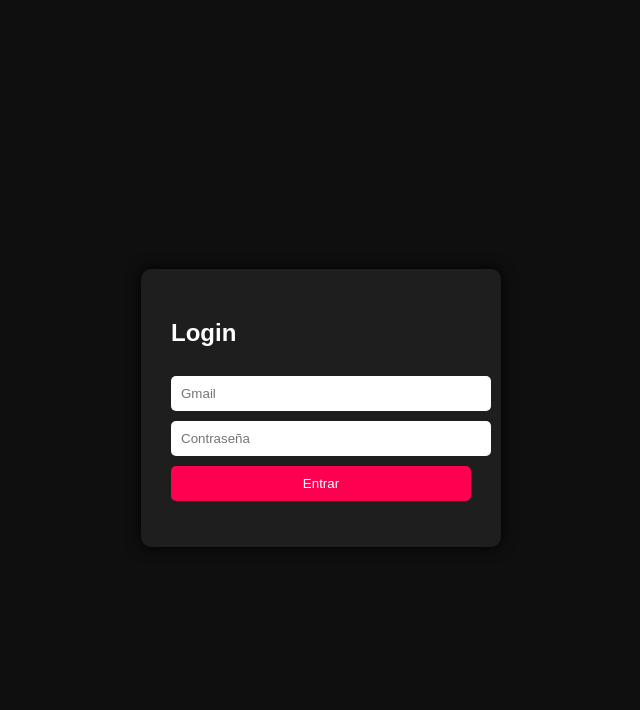
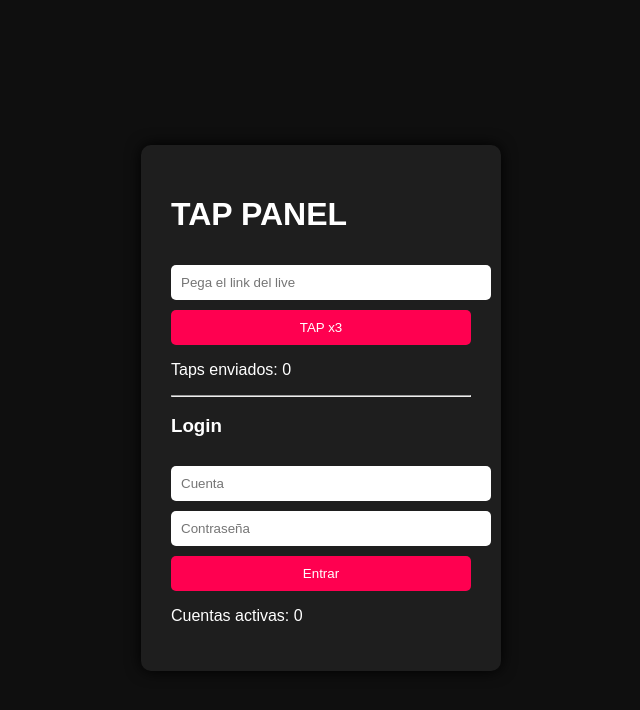
Before and after one commit to khassamx/Tap-Penel, a plain HTML site: page index.html in a window 1280 px wide. Shown: the whole page, without its empty margins (319-959 px from the left). Drawn offline with Linux system fonts and the light colour scheme.

Commit message:
Actualizar index.html

```diff
--- a/index.html
+++ b/index.html
@@ -2,7 +2,7 @@
 <html>
 <head>
 <meta charset="UTF-8">
-<title>Login Panel</title>
+<title>Tap Panel</title>
 <link rel="stylesheet" href="style.css">
 </head>
 
@@ -10,14 +10,24 @@
 
 <div class="panel">
 
-<h2>Login</h2>
+<h1>TAP PANEL</h1>
 
-<input id="gmail" placeholder="Gmail">
+<input id="liveLink" placeholder="Pega el link del live">
+
+<button class="tap" onclick="tap()">TAP x3</button>
+
+<p>Taps enviados: <span id="tapCount">0</span></p>
+
+<hr>
+
+<h3>Login</h3>
+
+<input id="gmail" placeholder="Cuenta">
 <input id="password" type="password" placeholder="Contraseña">
 
 <button onclick="login()">Entrar</button>
 
-<p id="msg"></p>
+<p>Cuentas activas: <span id="active">0</span></p>
 
 </div>
 
```
